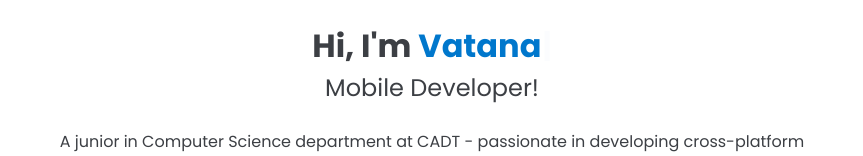
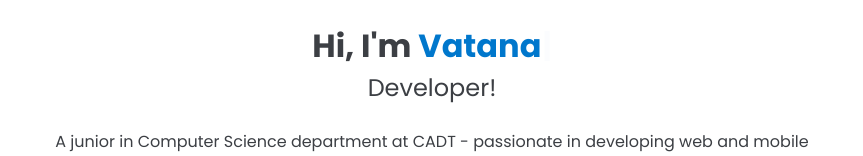
Before and after one commit to SopanhaKok/Portfolio, a React (Create React App) app: page / in a window 1280 px wide. Shown: the part 142-298 px from the top of the page, without its empty margins (208-1071 px from the left). Built offline with nearby package versions, Linux system fonts and the light colour scheme.

Commit message:
update information

```diff
--- a/src/datas/Introduction.js
+++ b/src/datas/Introduction.js
@@ -2,8 +2,8 @@ export const navBarName = 'VC.'
 
 export const introductionData = {
   name: 'Vatanak',
-  position: 'Mobile Developer!',
-  description: `A junior in Computer Science department at CADT - passionate in developing cross-platform mobile
+  position: 'Developer!',
+  description: `A junior in Computer Science department at CADT - passionate in developing web and mobile
   applications. Based in Phnom Penh, Cambodia📍`,
   cvUrl: '#',
 }
```
